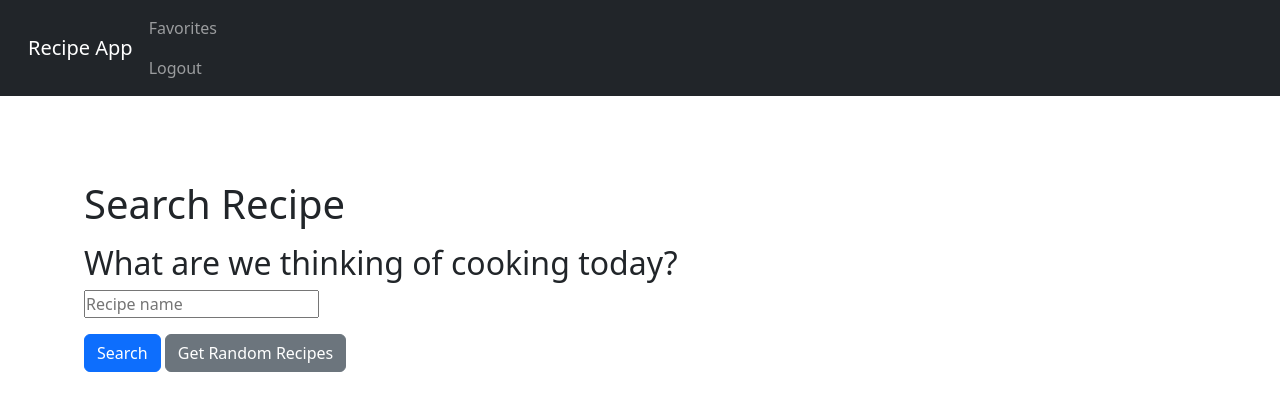
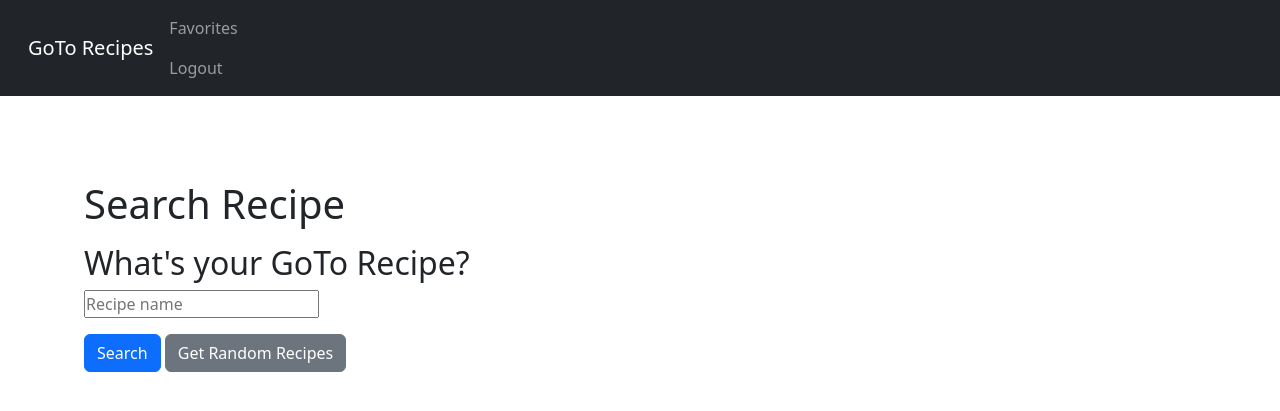
Before and after one commit to andrewberning/GoTo-Recipes, a Flask app: a page that uses templates/base.html in a window 1280 px wide. Shown: the top 411 px of the page. Run offline with Flask 3, Linux system fonts and the light colour scheme; the visitor is signed in with stand-in values (Sample User, id 1).

Commit message:
edit templates

```diff
--- a/templates/base.html
+++ b/templates/base.html
@@ -9,13 +9,13 @@
       integrity="sha512-DTOQO9RWCH3ppGqcWaEA1BIZOC6xxalwEsw9c2QQeAIftl+Vegovlnee1c9QX4TctnWMn13TZye+giMm8e2LwA=="
       crossorigin="anonymous" referrerpolicy="no-referrer" />
     <link rel="stylesheet" href="/static/styles.css">
-  <title>Recipe App</title>
+  <title>GoTo Recipes</title>
 </head>
 <body>
 
   <nav class="navbar navbar-dark bg-dark">
     <div class="container-fluid justify-content-start">
-      <a class="navbar-brand m-3" href="/">Recipe App</a>
+      <a class="navbar-brand m-3" href="/">GoTo Recipes</a>
       <div class="navbar-nav">
         {% if 'username' in session %}
         <a class="nav-link" href="/users/{{user.username}}/favorites">Favorites</a>
--- a/templates/users/search.html
+++ b/templates/users/search.html
@@ -6,7 +6,7 @@
     <h1 class="main-title m-3">Search Recipe</h1>
 
     <form id="search-form" class="m-3">
-      <h2>What are we thinking of cooking today?</h2>
+      <h2>What's your GoTo Recipe?</h2>
       <div class="row">
         <div class="col-sm-10">
           <input id="query" name="query" type="text" placeholder="Recipe name">
```
